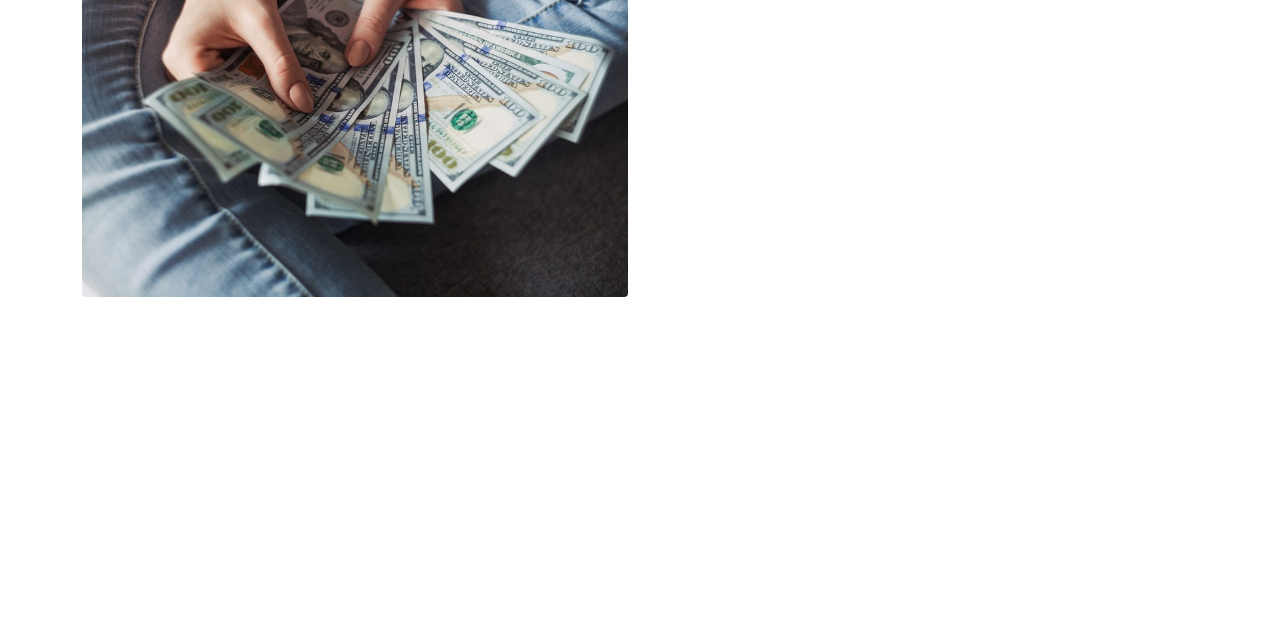
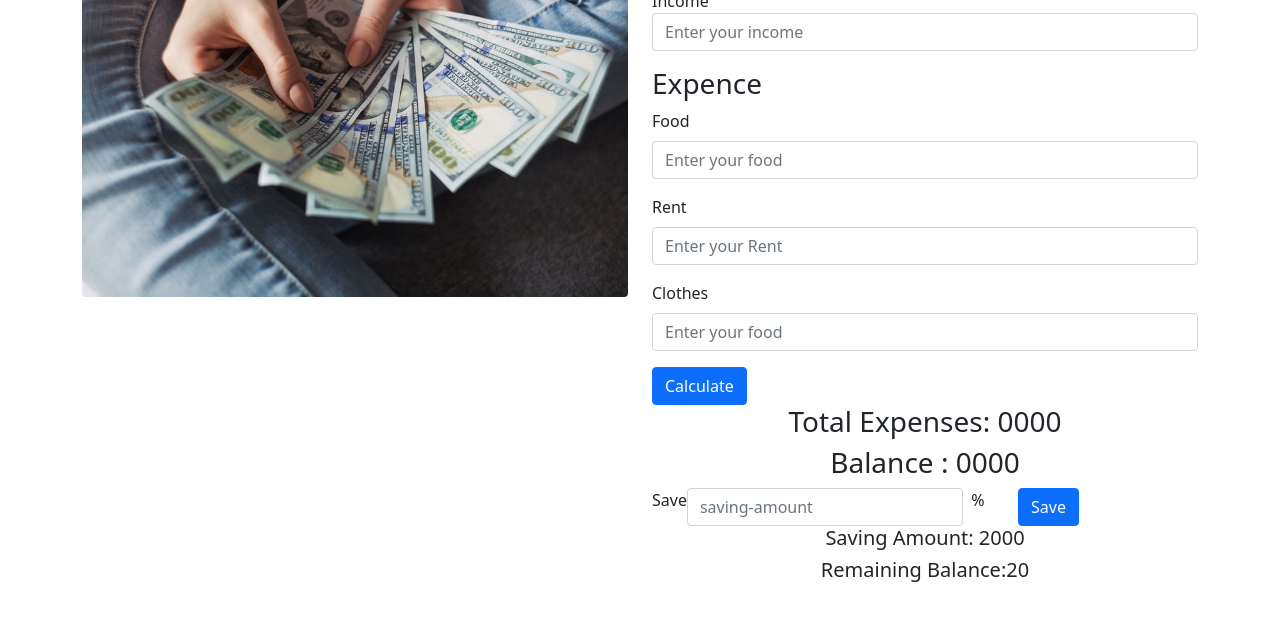
Before and after one commit to Sadnan-2019/Simple-Daily-Cost, a plain HTML site: page index.html in a window 1280 px wide. Shown: the part 171-800 px from the top of the page. Drawn offline with nearby package versions, Linux system fonts and the light colour scheme.

Commit message:
some calculation done

```diff
--- a/index.html
+++ b/index.html
@@ -14,23 +14,82 @@
   </head>
   <body>
     <main>
-
       <section class="container">
         <h1 class="text-center p-4">Money Heist</h1>
         <div class="row">
+          <div class="col-lg-6">
+            <img src="img/photo.jpg" class="img-fluid rounded" alt="" />
+          </div>
+          <div class="col-lg-6">
+            <h1 class="text-center">Income</h1>
 
+            <div class="mb-3">
+              Income
+              <input
+                type="number"
+                class="form-control"
+                id="income-amount"
+                placeholder="Enter your income"
+              />
+            </div>
+            <h3>Expence</h3>
 
-                              <div class="col-lg-6">
-                                        <img src="img/photo.jpg" class="img-fluid rounded" alt="">
+            <div class="mb-3">
+              <label for="exampleInputPassword1" class="form-label">Food</label>
+              <input
+                type="number"
+                id="food-amount"
+                class="form-control"
+                placeholder="Enter your food"
+              />
+            </div>
+            <div class="mb-3">
+              <label for="exampleInputPassword1" class="form-label">Rent</label>
+              <input
+                type="number"
+                id="rent-amount"
+                class="form-control"
+                placeholder="Enter your Rent"
+              />
+            </div>
+            <div class="mb-3">
+              <label for="exampleInputPassword1" class="form-label"
+                >Clothes</label
+              >
+              <input
+                type="number"
+                id="cloth-amount"
+                class="form-control"
+                placeholder="Enter your food"
+              />
+            </div>
+
+            <button type="submit" class="btn btn-primary  text-center" id="calculte">Calculate</button>
+
+            <h3 class="text-center">Total Expenses:  <span id="total-expence">0000</span></h3>
+            <h3 class="text-center">Balance : <span id="total-balance">0000</span></h3>
+
+            <div class="row">
+              <div class="col-lg-10 d-flex">
+                        <label for="" class=" ">Save</label>
+                <input
+                  type="number"
+                  class="form-control"
+                  placeholder="saving-amount"
+                />
+                <span class="  mx-2 "  style="height: 20px; width: 25px;">%</span>
+                <button type="submit" class="btn btn-primary mx-4">Save</button>
 
 
               </div>
-                              <div class="col-lg-6"></div>
+              <h5 class="text-center">Saving Amount: 2000 </h5>
+                <h5 class="text-center">Remaining Balance:20 </h5>
+            </div>
+          </div>
         </div>
       </section>
     </main>
 
-
-
+    <script src="money.js"></script>
   </body>
 </html>
--- /dev/null
+++ b/money.js
@@ -0,0 +1,34 @@
+// console.log("check")
+
+
+
+
+
+document.getElementById('calculte').addEventListener('click',function(){
+
+          const Income=document.getElementById('income-amount');
+          const IncomeValue = parseInt(Income.value) ;
+          // console.log(IncomeValue);
+          const Food=document.getElementById('food-amount')
+          const FoodValue=parseInt(Food.value) ;
+          const Rent =document.getElementById('rent-amount')
+          const RentValue = parseInt(Rent.value)   ;
+          const Cloth=document.getElementById('cloth-amount')
+          const ClothValue=parseInt(Cloth.value)  ;
+          const TotalExpence = FoodValue + RentValue + ClothValue;
+          const TotalExpenceText =document.getElementById('total-expence');
+          TotalExpenceText.innerText =TotalExpence;
+
+
+          // console.log(TotalExpence)
+
+          const Balance = IncomeValue - TotalExpence;
+          const BalanceText =document.getElementById("total-balance");
+          BalanceText.innerText =Balance;
+
+          // console.log(Balance)
+
+          Income.value =""
+
+          // console.log('click working')
+})
```
Lines whose indentation alone changed are shown as unchanged.
